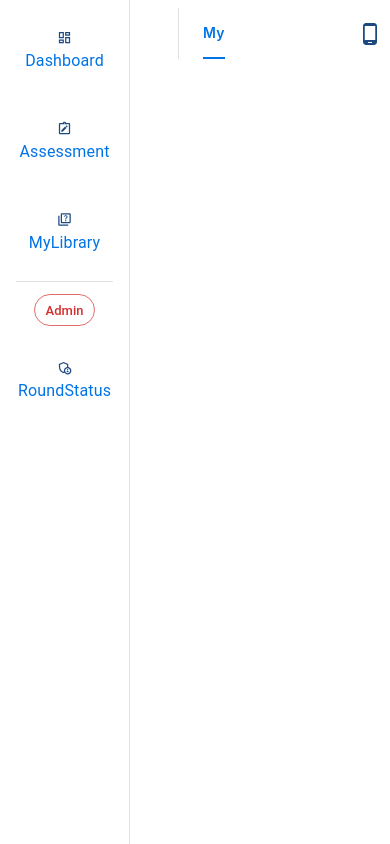
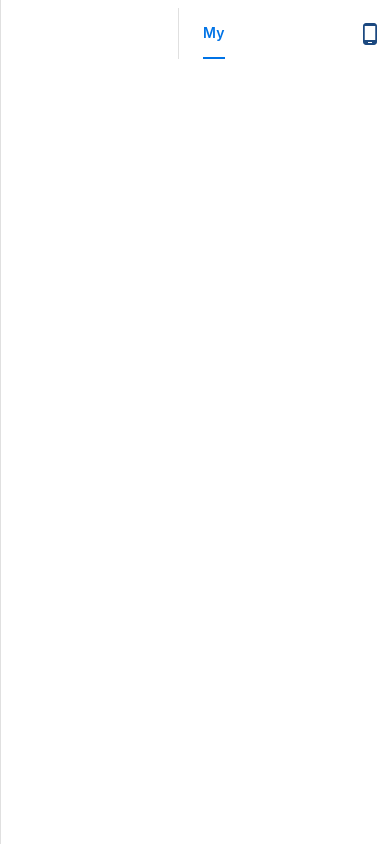
Before and after one commit to Anirudhece/unstopable, a React (Vite) app: page / in a window 390 px wide. Built offline with nearby package versions, Linux system fonts and the light colour scheme.

Commit message:
top bar updated

```diff
--- a/src/scenes/global/SideDrawer/SideDrawer.jsx
+++ b/src/scenes/global/SideDrawer/SideDrawer.jsx
@@ -1,4 +1,4 @@
-import React from "react";
+import React, { useState, useEffect } from "react";
 import { Box, Drawer, List, Divider, Chip } from "@mui/material";
 import { RiDashboardLine } from "react-icons/ri";
 import InsideList from "../../../components/InsideList";
@@ -11,14 +11,37 @@ import {
 const drawerWidth = 130;
 
 export default function SideDrawer() {
+  const [windowWidth, setWindowWidth] = useState(window.innerWidth);
+
+  const handleResize = () => {
+    setWindowWidth(window.innerWidth);
+  };
+
+  useEffect(() => {
+    window.addEventListener("resize", handleResize);
+    return () => {
+      window.removeEventListener("resize", handleResize);
+    };
+  }, []);
+
+  const isCollapsible = windowWidth <= 900;
+
   return (
     <Drawer
       sx={{
-        width: drawerWidth,
+        width: isCollapsible ? 0 : drawerWidth,
         flexShrink: 0,
         "& .MuiDrawer-paper": {
-          width: drawerWidth,
+          width: isCollapsible ? 0 : drawerWidth,
           boxSizing: "border-box",
+          transition: "width 0.3s ease",
+          overflowX: isCollapsible ? "hidden" : "visible",
+          "@media (max-width: 1100px)": {
+            width: isCollapsible ? 0 : drawerWidth,
+            "& .MuiDrawer-paper": {
+              width: isCollapsible ? 0 : drawerWidth,
+            },
+          },
         },
       }}
       variant="permanent"
```
